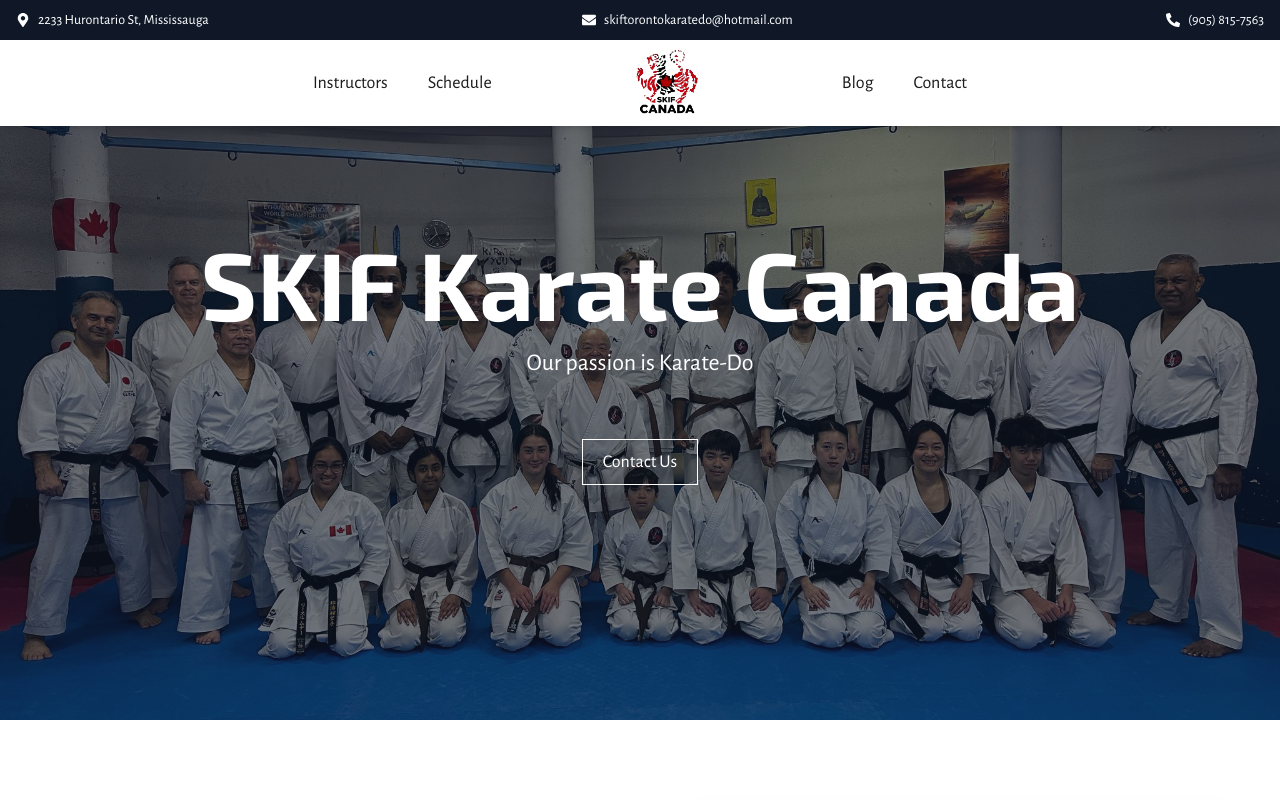
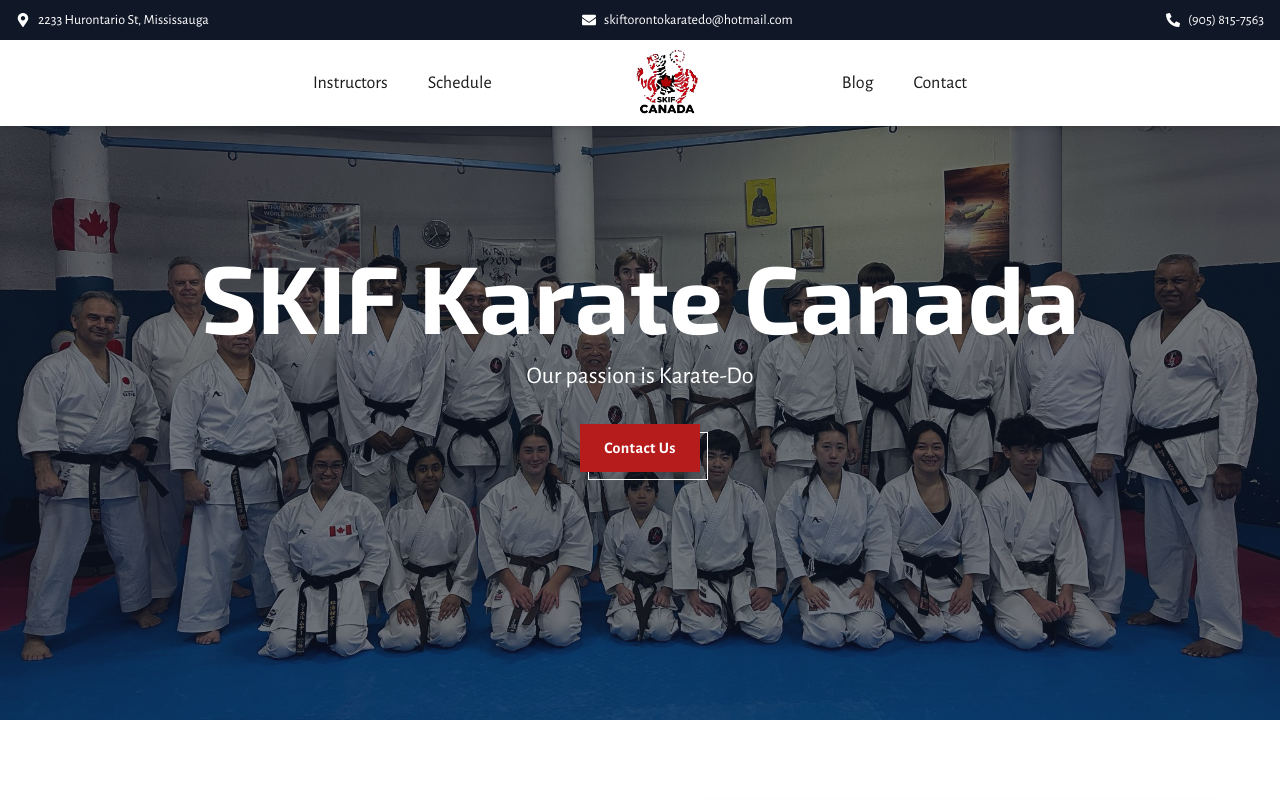
Before and after one commit to A-coderr/skif-website, a Next.js app: page / in a window 1280 px wide. Shown: the top 800 px of the page. Built offline with nearby package versions, Linux system fonts and the light colour scheme.

Commit message:
Updated the hero button

```diff
--- a/app/sections/Hero.tsx
+++ b/app/sections/Hero.tsx
@@ -32,7 +32,7 @@ export default function HeroSection() {
       />
 
       {/* Foreground Layer */}
-      <div className=" flex flex-col items-center justify-center relative text-center">
+      <div className="flex flex-col items-center justify-center relative text-center">
         <motion.h1
           initial={{ opacity: 0, y: 50 }}
           animate={{ opacity: 1, y: 0 }}
@@ -49,18 +49,36 @@ export default function HeroSection() {
         >
           Our passion is Karate-Do
         </motion.p>
+
+        {/* Button */}
+        <div className="relative inline-block group mt-8">
+          {/* Border Square */}
+          <motion.span
+            initial={{ opacity: 0, x: 0, y: 0 }}
+            animate={{ opacity: 1 }}
+            transition={{ duration: 1, delay: 1, ease: "easeOut" }}
+            className="absolute top-0 left-0 w-full h-full border-1 border-white
+                   transition-transform duration-300
+                   group-hover:translate-x-0 group-hover:translate-y-0
+                   translate-x-2 translate-y-2 pointer-events-none z-0"
+          />
+
           <motion.a
             href="/contact"
-          initial={{ opacity: 0, y: 0 }}
-          animate={{ opacity: 1, y: 0 }}
+            initial={{ opacity: 0 }}
+            animate={{ opacity: 1 }}
             transition={{ duration: 1, delay: 0.5 }}
-          className="relative px-5 py-2 mt-15 text-lg font-thin text-white border-1 border-white overflow-hidden transition-all duration-300 group"
+            className="relative block bg-[#B71C1C]
+                   text-white text-md md:text-base font-semibold tracking-wide
+                   px-6 py-3 overflow-hidden transition-all duration-300
+                   hover:bg-[#a61717] z-10"
           >
-          <span className="relative z-5 transition-all duration-300 group-hover:text-gray-900">
+            {/* Button label */}
+            <span className="relative z-10 transition-colors duration-300">
               Contact Us
             </span>
-          <span className="absolute top-0 left-0 w-0 h-full bg-white transition-all duration-300 group-hover:w-full"></span>
           </motion.a>
+        </div>
       </div>
     </section>
   );
```
Lines whose indentation alone changed are shown as unchanged.
